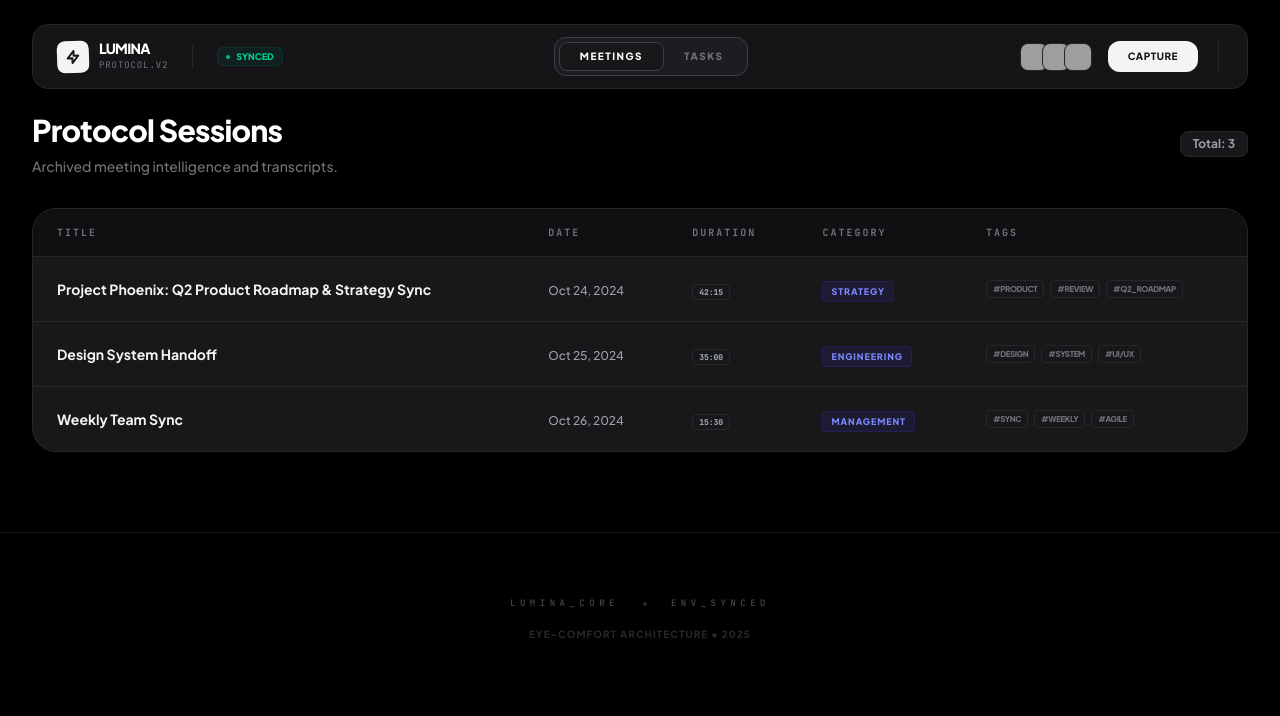
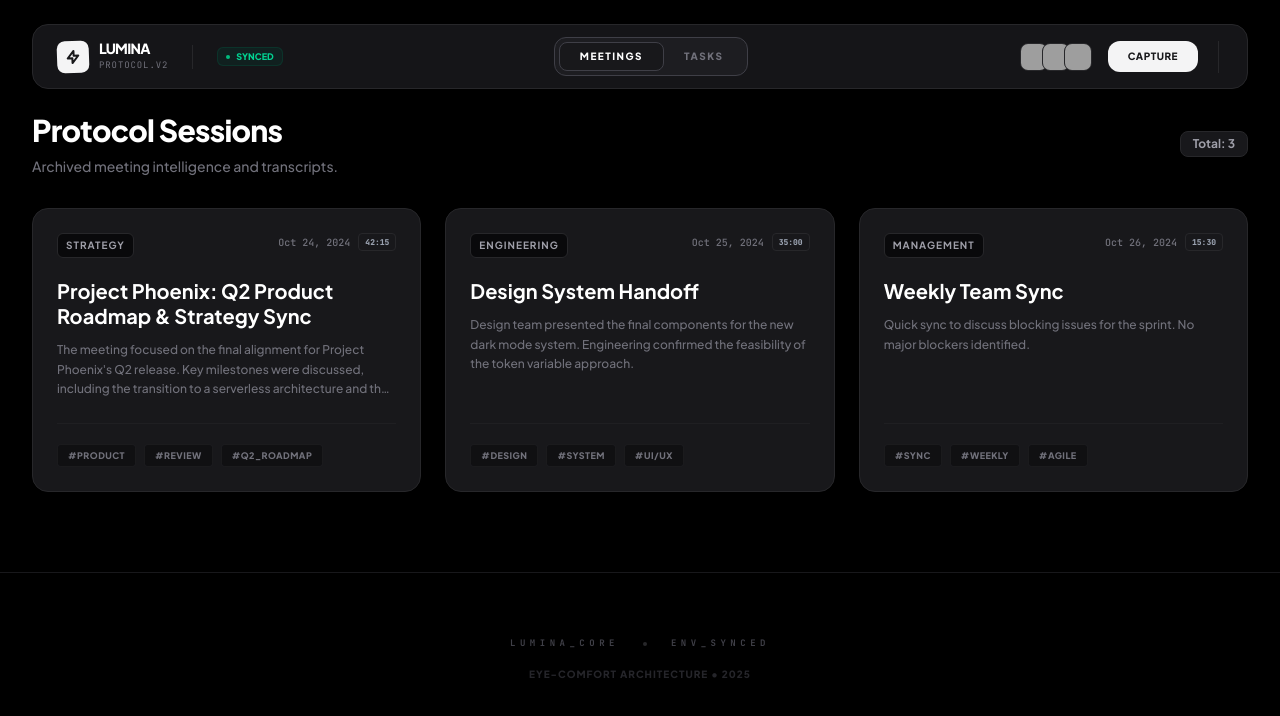
Before and after one commit to Aditya-madwal/VaultIQ, a Next.js app: page /meetings in a window 1280 px wide. Shown: the top 716 px of the page. Built offline with nearby package versions, Linux system fonts and the light colour scheme; grey boxes are pictures that could not be loaded; what tailwindcss-react-aria-components would draw is missing.

Commit message:
landing : ai trial added

```diff
--- a/app/(protected)/meetings/page.tsx
+++ b/app/(protected)/meetings/page.tsx
@@ -1,8 +1,9 @@
 'use client'
 import React from 'react';
 import { ALL_MEETINGS } from '../../constants';
-import MeetingsTable from '../../components/MeetingsTable';
+// import MeetingsTable from '../../components/MeetingsTable'; // Deprecated
 import { useRouter } from 'next/navigation';
+import StatusBadge from '../../microcomponents/StatusBadge';
 
 export default function MeetingsPage() {
   const router = useRouter();
@@ -21,10 +22,57 @@ export default function MeetingsPage() {
         </div>
       </div>
 
-      <MeetingsTable
-        meetings={ALL_MEETINGS}
-        onSelectMeeting={(meeting) => router.push(`/meetings/${meeting.id}`)}
-      />
+      <div className="grid grid-cols-1 md:grid-cols-2 lg:grid-cols-3 gap-6">
+        {ALL_MEETINGS.map((meeting) => (
+          <div
+            key={meeting.id}
+            onClick={() => router.push(`/meetings/${meeting.id}`)}
+            className="group relative flex flex-col bg-zinc-900 border border-zinc-800 rounded-2xl overflow-hidden hover:border-zinc-600 hover:bg-zinc-900/80 transition-all duration-300 cursor-pointer hover:shadow-xl hover:shadow-black/20"
+          >
+            <div className="flex flex-col flex-1 p-6">
+
+               {/* Header: Badges & Meta */}
+               <div className="flex items-start justify-between mb-5">
+                  <div className="flex items-center gap-2">
+                    <span className="px-2 py-1 bg-zinc-950 border border-zinc-800 text-zinc-400 text-[10px] font-bold uppercase tracking-widest rounded-md">
+                      {meeting.category}
+                    </span>
+                  </div>
+                  <div className="flex items-center gap-2">
+                    <span className="text-[10px] font-medium text-zinc-500 font-mono">
+                      {meeting.date}
+                    </span>
+                    <StatusBadge label={meeting.duration} variant="default" />
+                  </div>
+               </div>
+
+               {/* Title */}
+               <h3 className="text-xl font-bold text-white leading-tight mb-3 group-hover:text-indigo-400 transition-colors">
+                 {meeting.title}
+               </h3>
+
+               {/* Summary */}
+               <p className="text-zinc-500 text-xs line-clamp-3 mb-6 font-medium leading-relaxed">
+                 {meeting.summary}
+               </p>
+
+               {/* Footer: Tags */}
+               <div className="mt-auto pt-5 border-t border-zinc-800/50 flex flex-wrap gap-2">
+                 {meeting.tags.slice(0, 4).map(tag => (
+                   <span key={tag} className="text-[9px] uppercase font-black tracking-wider text-zinc-500 bg-zinc-950/50 border border-zinc-800/50 px-2.5 py-1 rounded hover:bg-zinc-800 hover:text-zinc-300 transition-colors">
+                     #{tag}
+                   </span>
+                 ))}
+                 {meeting.tags.length > 4 && (
+                    <span className="text-[9px] uppercase font-black tracking-wider text-zinc-600 px-1 py-1">
+                      +{meeting.tags.length - 4}
+                    </span>
+                 )}
+               </div>
+            </div>
+          </div>
+        ))}
+      </div>
     </div>
   );
 }
--- /dev/null
+++ b/app/actions.ts
@@ -0,0 +1,90 @@
+'use server'
+
+import { GoogleGenAI, Type } from "@google/genai";
+
+interface SummaryResult {
+  summary: string;
+  mom: string[];
+  tasks: string[];
+  schedule: {
+    event: string;
+    time: string;
+  }[];
+}
+
+export async function generateMeetingSummary(transcript: string): Promise<SummaryResult> {
+  const apiKey = process.env.GEMINI_API_KEY;
+  if (!apiKey) {
+    throw new Error("API key is missing. Please ensure GEMINI_API_KEY is set in your environment variables.");
+  }
+
+  const ai = new GoogleGenAI({ apiKey });
+
+  // Use a default model if not specified, falling back to a known stable version if the user's custom one isn't set
+  const modelName = process.env.GEMINI_MODEL || 'gemini-1.5-flash';
+
+  const response = await ai.models.generateContent({
+    model: modelName,
+    contents: `Analyze the following meeting transcript. Provide a concise summary, a list of MOM (Minutes of Meeting) points, specific action tasks for team members, and any scheduled events found in the text. \n\n${transcript}`,
+    config: {
+      responseMimeType: "application/json",
+      responseSchema: {
+        type: Type.OBJECT,
+        properties: {
+          summary: { type: Type.STRING },
+          mom: { type: Type.ARRAY, items: { type: Type.STRING } },
+          tasks: { type: Type.ARRAY, items: { type: Type.STRING } },
+          schedule: {
+            type: Type.ARRAY,
+            items: {
+              type: Type.OBJECT,
+              properties: {
+                event: { type: Type.STRING },
+                time: { type: Type.STRING }
+              },
+              required: ["event", "time"]
+            }
+          }
+        },
+        required: ["summary", "mom", "tasks", "schedule"]
+      }
+    }
+  });
+
+  const text = response.text;
+  if (!text) {
+     throw new Error("Empty response from AI");
+  }
+
+  // The response text is a JSON string
+  try {
+      // Depending on the SDK version, response.text might be a string or a function.
+      // In the user's original code, they accessed it as property: `response.text`.
+      // The official SDK often uses `response.response.text()` but the user's snippet suggests `response.text` might be available directly or through a getter.
+      // However, usually it is `await result.response` then `.text()`.
+      // The user used `const response = await ai.models.generateContent(...)` then `response.text`.
+      // I will assume their SDK usage pattern was correct for the properties but wrong for the environment.
+      // Wait, standard Google Generative AI Node SDK returns a result object where you do `result.response.text()`.
+      // `const result = await model.generateContent(...)`
+      // `const response = await result.response;`
+      // `const text = response.text();`
+      // But the user code: `const response = await ...` then `response.text`.
+      // This suggests they might be using a wrapper or a specific version.
+      // The import is `import { GoogleGenAI, Type } from "@google/genai";`. This looks like the *newer* specific client SDK or the Google one.
+      // Actually, `@google/genai` is the new heavy-duty SDK? Or `google-generative-ai`?
+      // `npm install @google/generative-ai` is the standard one.
+      // `npm install @google/genai` is the new Alpha/Beta SDK for Gemini 1.5 specifics?
+      // I will stick to the user's syntax `response.text` but ensure I handle it if it's a function.
+
+      // Safety check:
+      const rawText = response.text;
+      const jsonString = typeof rawText === 'function' ? (rawText as unknown as () => string)() : (rawText as unknown as string);
+      // If text is undefined here (e.g. if it's response.response.text()), we might fail.
+      // But let's trust the user's visible code structure for the object property access, while moving it to server.
+
+      return JSON.parse(jsonString || '{}');
+  } catch (e) {
+      console.error("Parsing error", e);
+      throw new Error("Failed to parse AI response");
+  }
+}
--- a/app/components/KanbanView.tsx
+++ b/app/components/KanbanView.tsx
@@ -19,7 +19,7 @@ const KanbanView: React.FC<KanbanViewProps> = ({ tasks, onUpdateStatus }) => {
   return (
     <div className="space-y-10 pt-4">
       {/* 1. Protocol Metadata Header */}
-      <div className="flex flex-col md:flex-row md:items-end justify-between px-2 gap-6 border-b border-brand-border pb-8 mb-4">
+      <div className="flex flex-col md:flex-row md:items-end justify-between px-2 gap-6 pb-8 mb-4">
         <div className="space-y-2">
           <div className="flex items-center gap-3">
              <span className="font-mono text-[10px] text-gray-400 font-bold uppercase tracking-[0.3em]">PIPELINE_ORBIT</span>
--- a/app/microcomponents/KanbanColumn.tsx
+++ b/app/microcomponents/KanbanColumn.tsx
@@ -17,7 +17,7 @@ const KanbanColumn: React.FC<KanbanColumnProps> = ({ title, accent, bg, tasks, o
   const nextStatus = curIdx < statuses.length - 1 ? statuses[curIdx + 1] : null;
 
   return (
-    <div className={`flex flex-col gap-6 p-4 rounded-3xl border border-zinc-800 min-h-[720px] ${bg} bg-zinc-900/30`}>
+    <div className={`flex flex-col gap-6 p-4 rounded-3xl border border-zinc-800 h-fit ${bg} bg-zinc-900/30`}>
       <div className="flex items-center justify-between px-2">
         <div className="flex items-center gap-3">
           <div className={`w-1 h-3.5 rounded-full ${accent}`}></div>
--- a/app/microcomponents/MeetingModal.tsx
+++ b/app/microcomponents/MeetingModal.tsx
@@ -11,7 +11,7 @@ const MeetingModal: React.FC<MeetingModalProps> = ({ isOpen, onClose }) => {
 
   return (
     <div className="fixed inset-0 z-[100] flex items-center justify-center p-6">
-      <div className="absolute inset-0 bg-zinc-950/80 backdrop-blur-sm" onClick={onClose}></div>
+      <div className="absolute inset-0 bg-zinc-950/80" onClick={onClose}></div>
       <div className="relative w-full max-w-lg bg-zinc-900 border border-zinc-800 rounded-3xl p-8 animate-in fade-in zoom-in-95 duration-300">
         <div className="flex items-center justify-between mb-8">
           <h2 className="text-2xl font-extrabold tracking-tighter text-white">NEW_SESSION_CAPTURE</h2>
--- a/app/page.tsx
+++ b/app/page.tsx
@@ -1,7 +1,7 @@
 'use client'
 import React, { useState } from 'react';
 import Link from 'next/link';
-import { GoogleGenAI, Type } from "@google/genai";
+import { generateMeetingSummary } from './actions';
 
 // --- Types ---
 
@@ -160,40 +160,11 @@ const App: React.FC = () => {
     setError(null);
 
     try {
-      const ai = new GoogleGenAI({ apiKey: process.env.API_KEY || '' });
-      const response = await ai.models.generateContent({
-        model: 'gemini-3-flash-preview',
-        contents: `Analyze the following meeting transcript. Provide a concise summary, a list of MOM (Minutes of Meeting) points, specific action tasks for team members, and any scheduled events found in the text. \n\n${transcript}`,
-        config: {
-          responseMimeType: "application/json",
-          responseSchema: {
-            type: Type.OBJECT,
-            properties: {
-              summary: { type: Type.STRING },
-              mom: { type: Type.ARRAY, items: { type: Type.STRING } },
-              tasks: { type: Type.ARRAY, items: { type: Type.STRING } },
-              schedule: {
-                type: Type.ARRAY,
-                items: {
-                  type: Type.OBJECT,
-                  properties: {
-                    event: { type: Type.STRING },
-                    time: { type: Type.STRING }
-                  },
-                  required: ["event", "time"]
-                }
-              }
-            },
-            required: ["summary", "mom", "tasks", "schedule"]
-          }
-        }
-      });
-
-      const data = JSON.parse(response.text || '{}');
+      const data = await generateMeetingSummary(transcript);
       setResult(data);
     } catch (err) {
       console.error("AI Error:", err);
-      setError("Unable to process transcript. Please ensure the API key is active.");
+      setError("Unable to process transcript. Please ensure the API key is active and configured correctly.");
     } finally {
       setLoading(false);
     }
```
